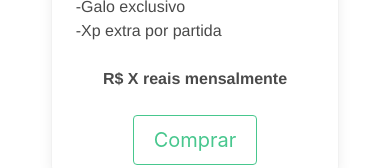
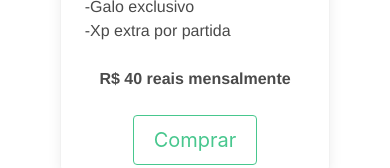
Before and after one commit to Acnologla/asura-galos, a Vue app: page /asura-site/donate in a window 390 px wide. Shown: the part 1276-1444 px from the top of the page. Built offline with nearby package versions, Linux system fonts and the light colour scheme.

Commit message:
Added price and changed white color

```diff
--- a/src/App.vue
+++ b/src/App.vue
@@ -28,14 +28,14 @@
 }
 [data-theme='dark']{
     background-color: #2A2D32;
-    color: white;
+    color: #ECEFF4;
 }
 [data-theme='dark'] #app{
-    color: white;
+    color: #ECEFF4;
 }
 [data-theme="dark"] .card{
   background-color: #1D1F21;
-  color: white;
+  color: #ECEFF4;
 }
 [data-theme="dark"] .card-footer{
   border-top-color: #2A2D32;
--- a/src/assets/main.css
+++ b/src/assets/main.css
@@ -12,5 +12,5 @@
     font-size: 20px;
   }
 [data-theme="dark"] .title, [data-theme="dark"] .subtitle{
-  color: #fff !important;
+  color: #ECEFF4 !important;
 }
--- a/src/components/Nav.vue
+++ b/src/components/Nav.vue
@@ -53,10 +53,10 @@
     font-size: 20px;
 }
 [data-theme="dark"] .navTitle{
-    color: #fff;
+    color: #ECEFF4;
 }
 [data-theme="dark"] .navItem{
-    color: #fff ;
+    color: #ECEFF4 ;
 }
 [data-theme="dark"] .navItem:hover{
     color: grey;
--- a/src/views/Donate.vue
+++ b/src/views/Donate.vue
@@ -30,12 +30,12 @@
         <h2 class="donateTitle">Premio por doar</h2>
       </div>
       <br>
-       <div style="max-width:500px" class="columns is-centered">
+       <div id="donateCards" style="max-width:500px" class="columns is-centered">
             <div class = "column is-three-quarters-mobile is-half">
                 <DonateCard price="R$ 15 a cada 400 moedas" description="Comprar dinheiro avulsamente na sua conta" title="Compra de dinheiro"/>
             </div>
             <div class = "column is-three-quarters-mobile is-half">
-                <DonateCard price = "R$ X reais mensalmente" description="Beneficios: <br>  -Galo exclusivo  <br> -Xp extra por partida" title="Vip"/>
+                <DonateCard price = "R$ 40 reais mensalmente" description="Beneficios: <br>  -Galo exclusivo  <br> -Xp extra por partida" title="Vip"/>
 
             </div>
        </div>
@@ -43,6 +43,11 @@
   </article>
 </template>
 <style>
+@media screen and (max-width: 499px) {
+  #donateCards{
+    max-width: 100% !important;
+  }
+}
 .donateTitle {
   font-family: Rubik;
   font-weight: 500;
--- a/src/views/Home.vue
+++ b/src/views/Home.vue
@@ -15,7 +15,7 @@
             <a
               href=" https://discordapp.com/oauth2/authorize?client_id=470684281102925844&scope=bot&permissions=8"
               target="_blank"
-              style="color: white"
+              style="color: #ECEFF4"
               >Me adicione</a
             >
           </b-button>
@@ -70,7 +70,7 @@
   transform: translate(-50%, -50%);
 }
 [data-theme="dark"] .arrow{
-  color: white;
+  color: #ECEFF4;
 }
 [data-theme="dark"] .arrow:hover{
   color: grey;
--- a/src/views/RinhaTutorial.vue
+++ b/src/views/RinhaTutorial.vue
@@ -89,6 +89,9 @@ article {
 .bold {
   font-weight: 600;
 }
+[data-theme="dark"] .bold{
+  color: #E5E9F0;
+}
 </style>
 <script>
 import "../assets/main.css";
```
Also changed, not shown: 14 other files (tests, documents, lock files or other folders).
